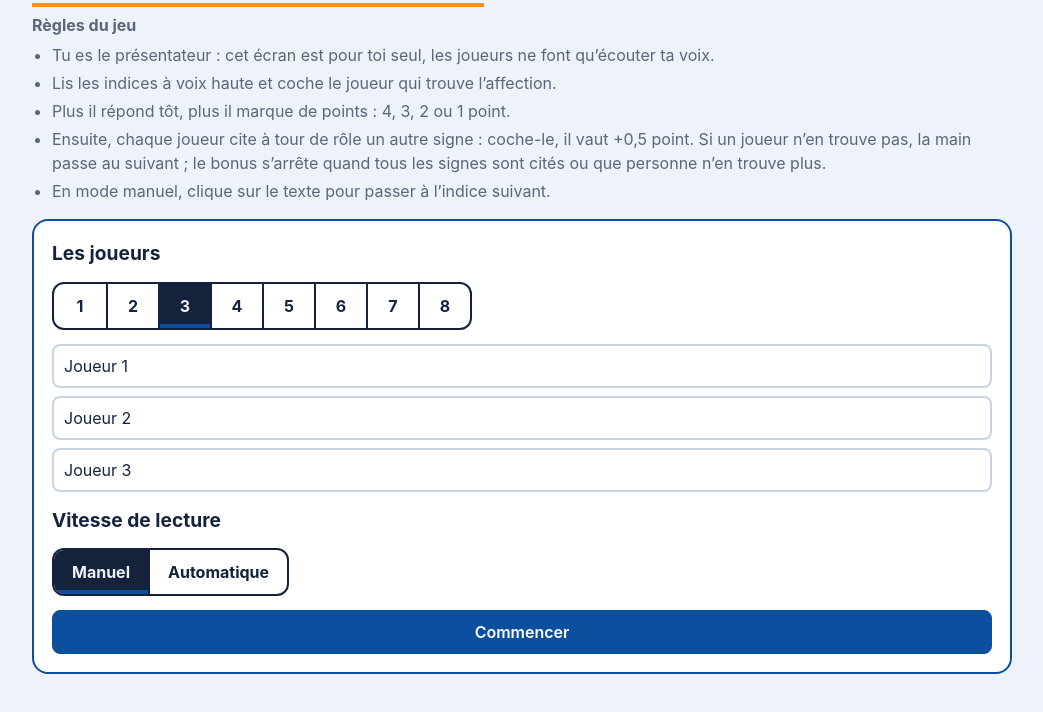
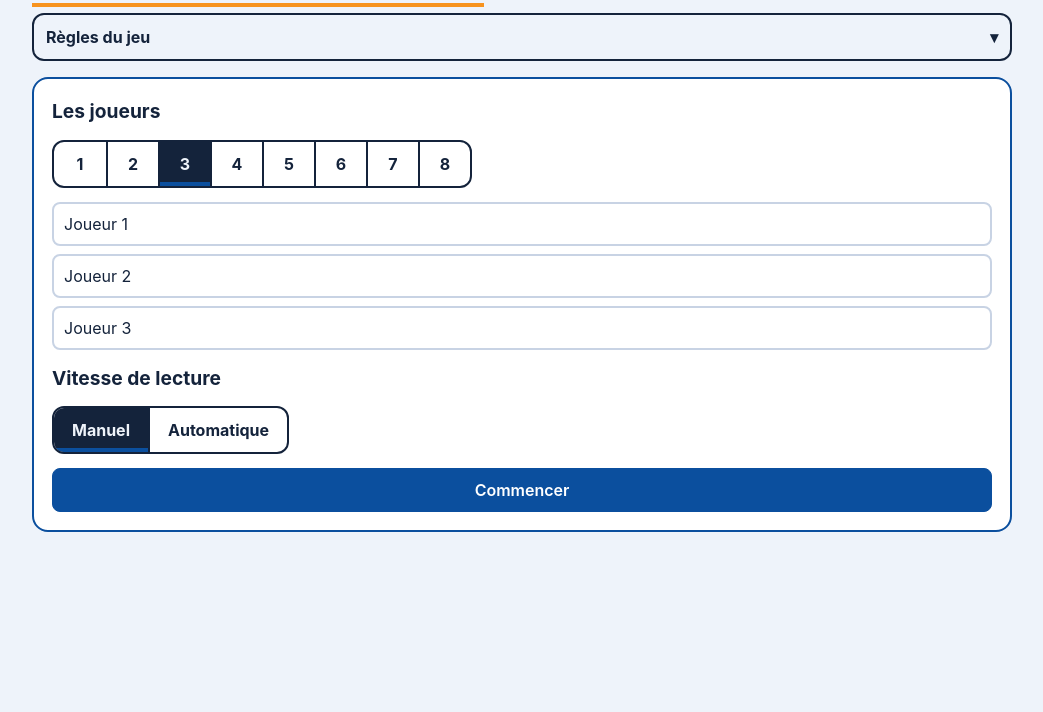
Before and after one commit to gabrielleescaich/revisions-secourisme-pcps, a plain HTML site: page finale-jeopardy.html in a window 1280 px wide. Shown: the part 52-764 px from the top of the page, without its empty margins (118-1161 px from the left). Drawn offline with Linux system fonts and the light colour scheme.

Commit message:
Add files via upload

```diff
--- a/finale-jeopardy.html
+++ b/finale-jeopardy.html
@@ -13,7 +13,7 @@ body{background:var(--bg);color:var(--fg);font:16px/1.5 var(--font);margin:0;pad
 main{max-width:980px;margin:0 auto;display:flex;flex-direction:column;gap:16px}
 h1{font-size:1.6rem;line-height:1.2;margin:0;text-wrap:balance;display:inline-block;border-bottom:4px solid var(--or);padding-bottom:4px}
 h2{margin:0;font-size:1.2rem}
-.intro ul{margin:6px 0 0;padding-left:20px;display:flex;flex-direction:column;gap:4px}
+#ttl[hidden]{display:none}.intro summary{cursor:pointer;font-weight:700;padding:10px 12px;border:2px solid var(--fg);border-radius:12px;list-style:none;display:flex;justify-content:space-between;align-items:center;color:var(--fg);min-height:44px}.intro summary::-webkit-details-marker{display:none}.intro summary::after{content:"▾";transition:transform .2s}.intro[open] summary::after{transform:rotate(180deg)}.intro ul{margin:6px 0 0;padding-left:20px;display:flex;flex-direction:column;gap:4px}
 .intro{color:var(--mut);margin:6px 0 0}
 @media (max-width:600px){.intro{font-size:.85rem}.intro ul{padding-left:18px}}
 button{font:inherit;border-radius:8px;border:1px solid var(--line);background:var(--card);color:var(--fg);padding:9px 14px;cursor:pointer;min-height:44px}
@@ -112,8 +112,8 @@ label{font-weight:600;font-size:.9rem}
 <body>
 <main>
 <header>
-<h1>Jeopardy sur les signes d’affections</h1>
-<div class="intro"><b>Règles du jeu</b><ul><li>Tu es le présentateur : cet écran est pour toi seul, les joueurs ne font qu’écouter ta voix.</li><li>Lis les indices à voix haute et coche le joueur qui trouve l’affection.</li><li>Plus il répond tôt, plus il marque de points : 4, 3, 2 ou 1 point.</li><li>Ensuite, chaque joueur cite à tour de rôle un autre signe : coche-le, il vaut +0,5 point. Si un joueur n’en trouve pas, la main passe au suivant ; le bonus s’arrête quand tous les signes sont cités ou que personne n’en trouve plus.</li><li>En mode manuel, clique sur le texte pour passer à l’indice suivant.</li></ul></div>
+<h1 id="ttl">Jeopardy sur les signes d’affections</h1>
+<details class="intro"><summary>Règles du jeu</summary><ul><li>Tu es le présentateur : cet écran est pour toi seul, les joueurs ne font qu’écouter ta voix.</li><li>Lis les indices à voix haute et coche le joueur qui trouve l’affection.</li><li>Plus il répond tôt, plus il marque de points : 4, 3, 2 ou 1 point.</li><li>Ensuite, chaque joueur cite à tour de rôle un autre signe : coche-le, il vaut +0,5 point. Si un joueur n’en trouve pas, la main passe au suivant ; le bonus s’arrête quand tous les signes sont cités ou que personne n’en trouve plus.</li><li>En mode manuel, clique sur le texte pour passer à l’indice suivant.</li></ul></details>
 </header>
 <section id="v"></section>
 </main>
@@ -124,7 +124,7 @@ const mk=h=>{const d=document.createElement('div');d.innerHTML=h.trim();return d
 const esc=s=>String(s).replace(/[&<>"]/g,c=>({'&':'&amp;','<':'&lt;','>':'&gt;','"':'&quot;'}[c]));
 const ALL=[];DATA.forEach(t=>t.bilans.forEach(b=>ALL.push({th:t.name,name:b.name,lv:b.signs})));
 let G={bonus:0.5,n:3,names:[],auto:0,sc:[],used:new Set(),q:0,tm:null,key:null};
-const show=el=>{root.innerHTML='';root.append(el)};
+const ttl=document.getElementById('ttl');const show=el=>{ttl.hidden=true;document.querySelector('.intro').open=false;root.innerHTML='';root.append(el)};
 function syl(s){return s.toLowerCase().split(/[^a-zàâäéèêëîïôöùûüœç]+/).filter(Boolean).reduce((a,w)=>{let c=(w.match(/[aeiouyàâäéèêëîïôöùûüœ]+/g)||[]).length;if(c>1&&/(e|es|ent)$/.test(w))c--;return a+Math.max(c,1)},0)}
 function mix(lv){const g={};lv.forEach(x=>(g[x[0]]=g[x[0]]||[]).push([x[1],x[2]]));return Object.keys(g).sort().flatMap(k=>g[k].map(v=>[Math.random(),v]).sort((a,b)=>a[0]-b[0]).map(x=>x[1]))}
 function pick(){let p=ALL.filter(x=>!G.used.has(x.name));if(!p.length){G.used=new Set();p=ALL}const x=p[Math.floor(Math.random()*p.length)];G.used.add(x.name);const mx=mix(x.lv);return{th:x.th,name:x.name,clues:mx.map(y=>y[0]),verb:mx.map(y=>y[1])}}
@@ -136,7 +136,7 @@ function setup(){clearInterval(G.tm);G.key=null;
   const au=d.querySelector('#au');au.innerHTML='';[[0,'Manuel'],[200,'Automatique']].forEach(([v,l])=>{const b=document.createElement('button');b.textContent=l;b.setAttribute('aria-pressed',G.auto===v);b.onclick=()=>{keep();G.auto=v;draw()};au.append(b)});};
  draw();
  d.querySelector('#go').onclick=()=>{keep();G.names=G.names.slice(0,G.n).map((x,i)=>x.trim()||'Joueur '+(i+1));G.sc=G.names.map(()=>0);G.used=new Set();G.q=0;next()};
- show(d)}
+ show(d);ttl.hidden=false}
 function next(){clearInterval(G.tm);G.key=null;G.b=pick();G.q++;
  const d=mk('<div class="stage"><div class="lab">Question '+G.q+'</div><div class="lab">Catégorie</div><div class="bigcat"></div><div class="ctl"><button class="p nx" id="st">Lancer les indices</button><button id="fi">Terminer la partie</button></div></div>');
  d.querySelector('.bigcat').textContent=G.b.th;d.querySelector('#st').onclick=play;d.querySelector('#fi').onclick=final;show(d);G.key=e=>{if(e.key==='Enter'||e.key===' '){e.preventDefault();play()}}}
```
